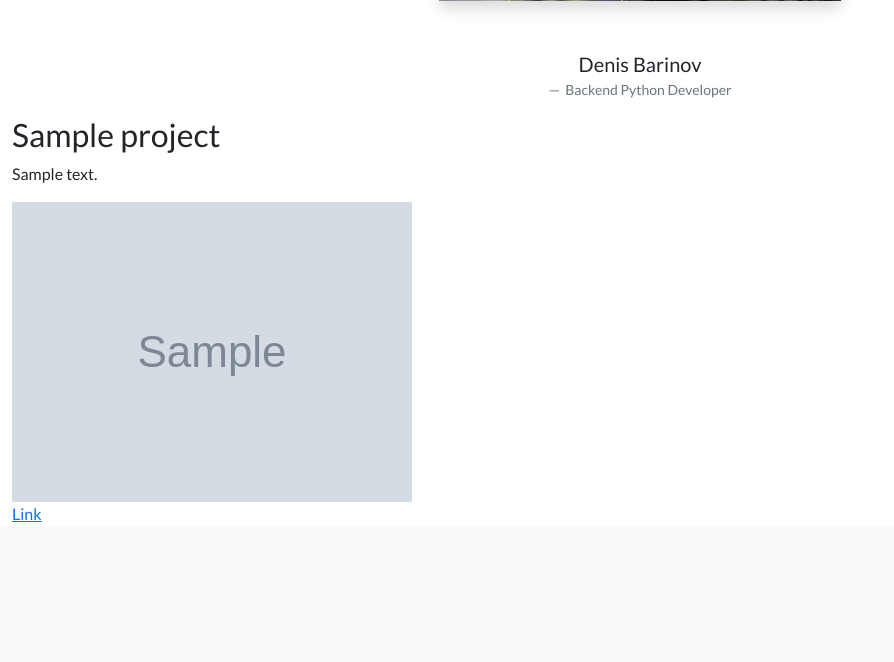
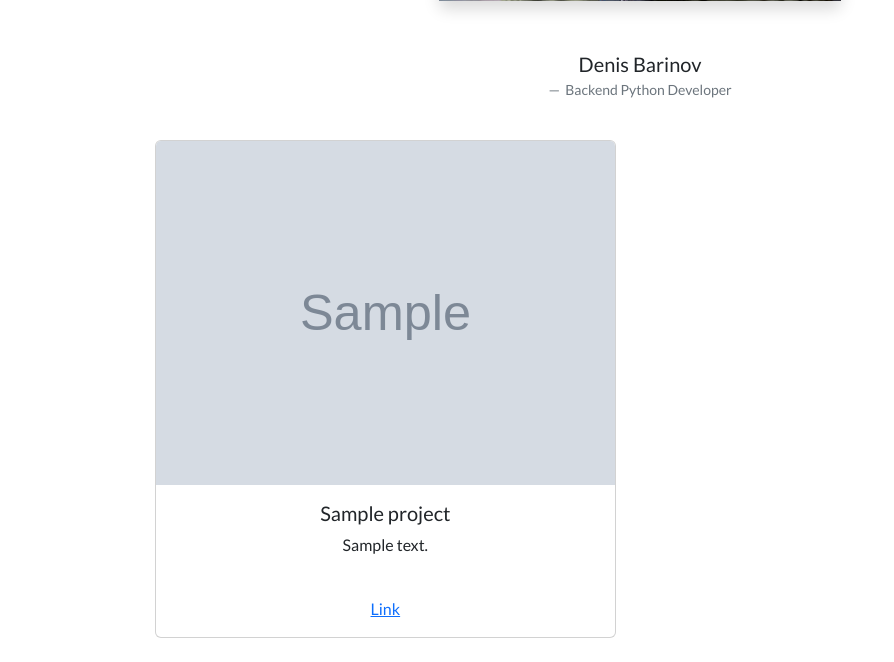
Before and after one commit to porebrikk/personal_portfolio, a Django app: template portfolio/templates/portfolio/home.html in a window 1280 px wide. Shown: the part 731-1393 px from the top of the page, without its empty margins (0-894 px from the left). Before the commit the page ends 1253 px from the top, so only its background shows below. Run offline with Django 4.2, Linux system fonts and the light colour scheme; the template is opened without the code that fills it: most values are stand-ins (such as "Sample title", 1, 10 or a date in 2020); grey boxes marked "Sample" are stand-in pictures.

Commit message:
Second commit with cards

```diff
--- a/portfolio/templates/portfolio/base.html
+++ b/portfolio/templates/portfolio/base.html
@@ -11,20 +11,23 @@
 
     <link href="https://cdn.jsdelivr.net/npm/bootstrap@5.2.0-beta1/dist/css/bootstrap.min.css" rel="stylesheet" integrity="sha384-0evHe/X+R7YkIZDRvuzKMRqM+OrBnVFBL6DOitfPri4tjfHxaWutUpFmBp4vmVor" crossorigin="anonymous">
 
-    <link rel="stylesheet" href="{% static "portfolio/custom.css" %}">
+    <link rel="stylesheet" href="{% static 'portfolio/custom.css' %}">
 
     <link rel="icon" type="image/png" href="{% static 'portfolio/logo.png' %}">
 
     <title>Personal Portfolio</title>
   </head>
   <header>
-    <nav class="navbar fixed-top navbar-expand-lg bg-light">
+    <nav class="navbar navbar-light fixed-top navbar-expand-lg bg-light">
       <div class="container-fluid">
         <a class="navbar-brand" href="{% url 'home' %}">
           <img src="{% static 'portfolio/logo.png' %}" alt="" width="30" height="24" class="d-inline-block align-text-top">
           Porebrikk
         </a>
-          <ul class="navbar-nav justify-content-end ">
+        <button class="navbar-toggler" type="button" data-bs-toggle="collapse" data-bs-target="#navbarSupportedContent" aria-controls="navbarSupportedContent" aria-expanded="false" aria-label="Переключатель навигации">
+          <span class="navbar-toggler-icon"></span>
+        </button>
+        <ul class="navbar-nav collapse navbar-collapse justify-content-end " id="navbarSupportedContent">
           <li class="nav-item">
             <a class="nav-link active" aria-current="page" href="https://github.com/porebrikk" target="_blank">GitHub</a>
           </li>
@@ -37,6 +40,7 @@
           <li class="nav-item">
             <a class="nav-link active" href="{% url 'blog:all_blogs' %}">Blog</a>
           </li>
+        </ul>
       </div>
     </nav>
   </header>
--- a/portfolio/templates/portfolio/home.html
+++ b/portfolio/templates/portfolio/home.html
@@ -1,7 +1,11 @@
+<!-- Подключаю базовый шаблон -->
 {% extends 'portfolio/base.html' %}
 
+<!-- Объявляю блок контента -->
 {% block content %}
     {% load static %}
+
+<!-- Заголовок и фото -->
     <div class="container-fluid">
         <div class="row">
             <div class="col"></div>
@@ -27,14 +31,32 @@
             <div class="col"></div>
         </div>
 
-    {% for project in projects %}
-
-      <h2>{{ project.title }}</h2>
-      <p>{{ project.description }}</p>
-      <img src="{{ project.image.url }}">
-      {% if project.url %}
-        <br><a href="{{ project.url }}">Link</a>
-      {% endif %}
-
-    {% endfor %}
+<!-- Контейнер с проектами -->
+<div class="container-fluid overflow-hidden text-center">
+    <br>
+    <div class="row g-5">
+        <div class="col-1"></div>
+        <div class="col-10">
+            <div class="row row-cols-1 row-cols-md-2 g-5 px-4">
+              {% for project in projects %}
+                <div class="col">
+                    <div class="card h-100">
+                        <a href="{{ project.url }}"><img src="{{ project.image.url }}" class="card-img-top"
+                                                         alt="{{ project.title }}"></a>
+                        <div class="card-body">
+                            <h5 class="card-title">{{ project.title }}</h5>
+                            <p class="card-text">{{ project.description }}</p>
+                            {% if project.url %}
+                                <br><a href="{{ project.url }}">Link</a>
+                            {% endif %}
+                        </div>
+                    </div>
+                </div>
+              {% endfor %}
+            </div>
+        </div>
+        <div class="col-1"></div>
+    </div>
+    <br>
+</div>
 {% endblock %}
```
Lines whose indentation alone changed are shown as unchanged.
